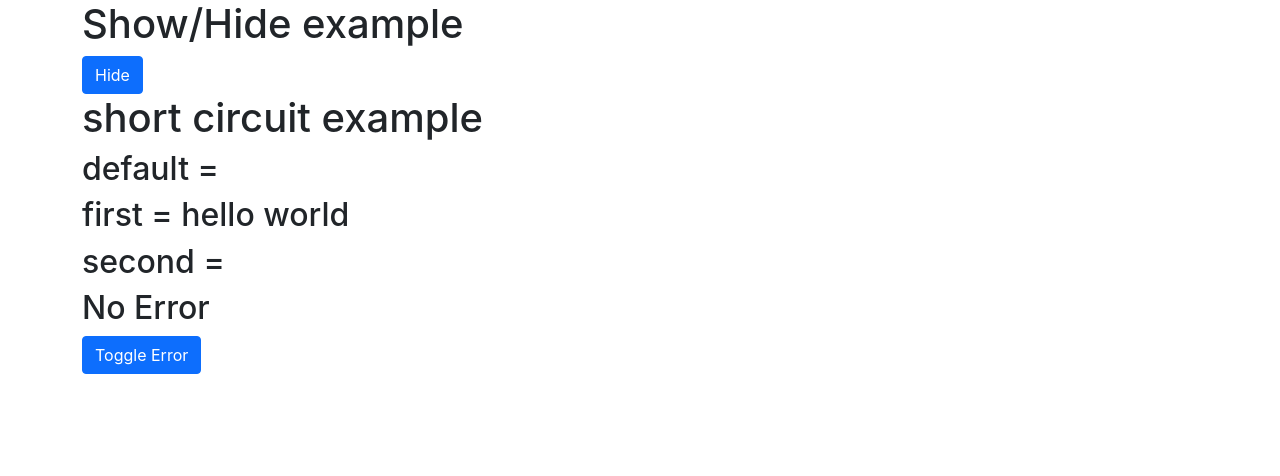
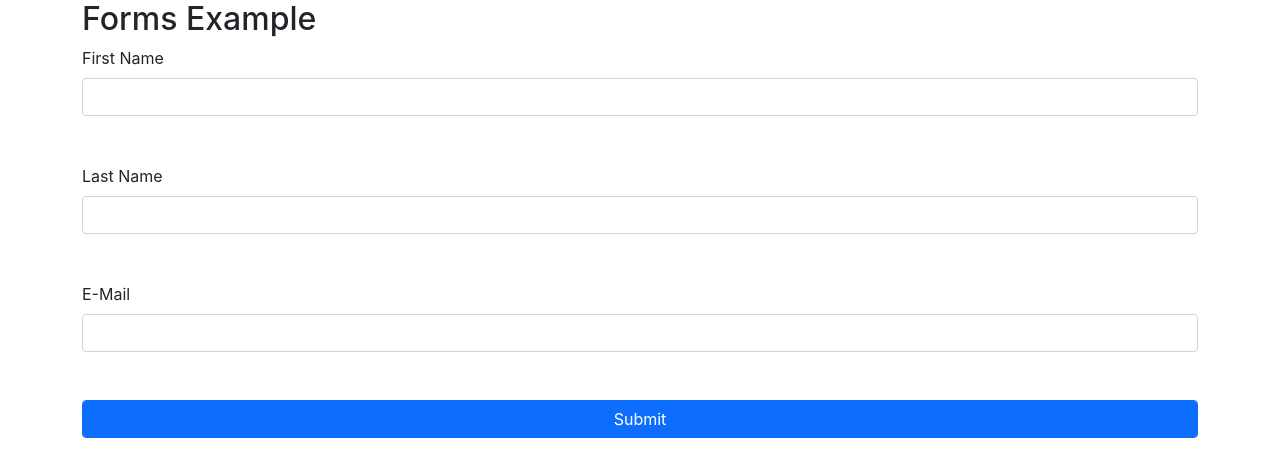
Before and after one commit to jayeshgarg/react-template, a React app: page / in a window 1280 px wide. Shown: the top 476 px of the page. Built offline with nearby package versions, Linux system fonts and the light colour scheme.

Commit message:
form basics

```diff
--- a/src/app.jsx
+++ b/src/app.jsx
@@ -2,7 +2,7 @@ import React from 'react'
 
 import '../node_modules/bootstrap/dist/css/bootstrap.min.css'
 import './App.css'
-import Example from './components/advance/11'
+import Example from './components/advance/12'
 
 function App() {
     return (
--- /dev/null
+++ b/src/components/advance/12.jsx
@@ -0,0 +1,61 @@
+import React, { useEffect, useState } from 'react'
+import 'regenerator-runtime'
+
+const FormBasicsExample = () => {
+    const handleSubmit = (e) => {
+        e.preventDefault()
+        console.log(e)
+    }
+    return (
+        <>
+            <h2>Forms Example</h2>
+            <article>
+                <form>
+                    <div className='mb-5'>
+                        <label htmlFor='firstName' className='form-label'>
+                            First Name
+                        </label>
+                        <input
+                            className='form-control'
+                            type='text'
+                            id='firstName'
+                            name='firstName'
+                        />
+                    </div>
+                    <div className='mb-5'>
+                        <label htmlFor='lastName' className='form-label'>
+                            Last Name
+                        </label>
+                        <input
+                            className='form-control'
+                            type='text'
+                            id='lastName'
+                            name='lastName'
+                        />
+                    </div>
+                    <div className='mb-5'>
+                        <label htmlFor='email' className='form-label'>
+                            E-Mail
+                        </label>
+                        <input
+                            className='form-control'
+                            type='text'
+                            id='email'
+                            name='email'
+                        />
+                    </div>
+                    <div className='mb-5'>
+                        <button
+                            className='btn btn-primary form-control'
+                            type='submit'
+                            onClick={handleSubmit}
+                        >
+                            Submit
+                        </button>
+                    </div>
+                </form>
+            </article>
+        </>
+    )
+}
+export default FormBasicsExample
```
